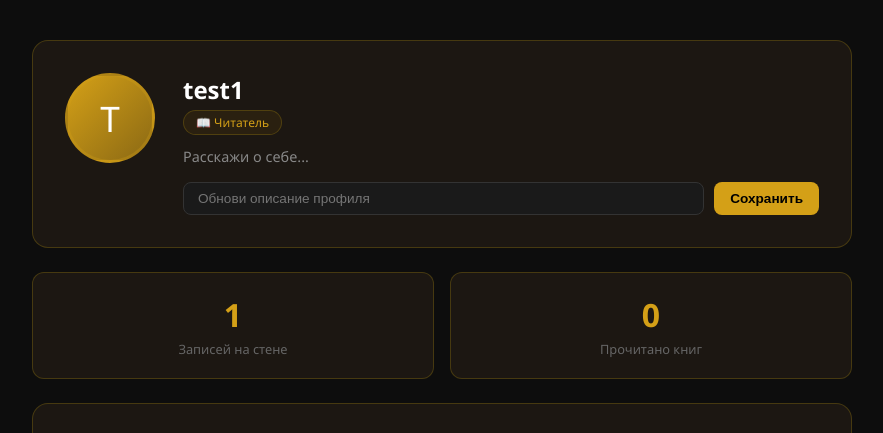
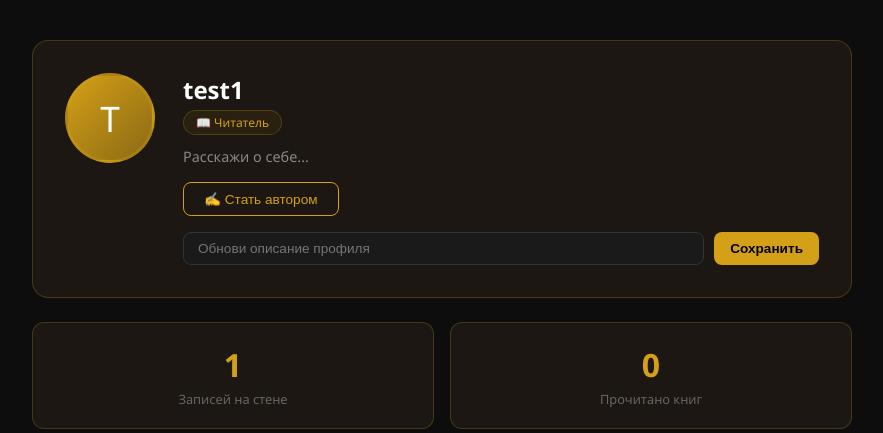
Before and after one commit to svgND/readgold, a Flask app: page /profile in a window 1280 px wide. Shown: the part 66-499 px from the top of the page, without its empty margins (198-1081 px from the left). Run offline with Flask 3, Linux system fonts and the light colour scheme; a user stored in the database is signed in; data comes from the database, SQL or seed files in the repository; both versions use the stored data as it was after the commit; tables that the repository leaves empty hold one stand-in row (values such as "Sample post").

```diff
--- a/app.py
+++ b/app.py
@@ -51,13 +51,13 @@ def register():
 def choose_role():
     return render_template('choose_role.html')
 
-@app.route('/set-role/<role>')
+@app.route('/set-role/<role>', methods=['GET', 'POST'])
 @login_required
 def set_role(role):
     if role in ['reader', 'author']:
         current_user.role = role
         db.session.commit()
-    return redirect(url_for('dashboard'))
+    return redirect(url_for('profile'))
 
 @app.route('/dashboard')
 @login_required
--- a/templates/profile.html
+++ b/templates/profile.html
@@ -190,6 +190,19 @@
                 </div>
                 <div class="profile-bio">
                     {{ current_user.bio or 'Расскажи о себе...' }}
+                    {% if current_user.role == 'reader' %}
+<form method="POST" action="/set-role/author" style="margin-top: 16px;">
+    <button type="submit" style="padding:8px 20px; background:transparent; border:1px solid #d4a017; color:#d4a017; border-radius:8px; cursor:pointer; font-size:0.85rem;">
+        ✍️ Стать автором
+    </button>
+</form>
+{% else %}
+<form method="POST" action="/set-role/reader" style="margin-top: 16px;">
+    <button type="submit" style="padding:8px 20px; background:transparent; border:1px solid #888; color:#888; border-radius:8px; cursor:pointer; font-size:0.85rem;">
+        📖 Стать читателем
+    </button>
+</form>
+{% endif %}
                 </div>
                 <form method="POST" action="/update-bio" class="edit-bio-form">
                     <input type="text" name="bio" placeholder="Обнови описание профиля">
```
Also changed, not shown: instance/readgold.db.
